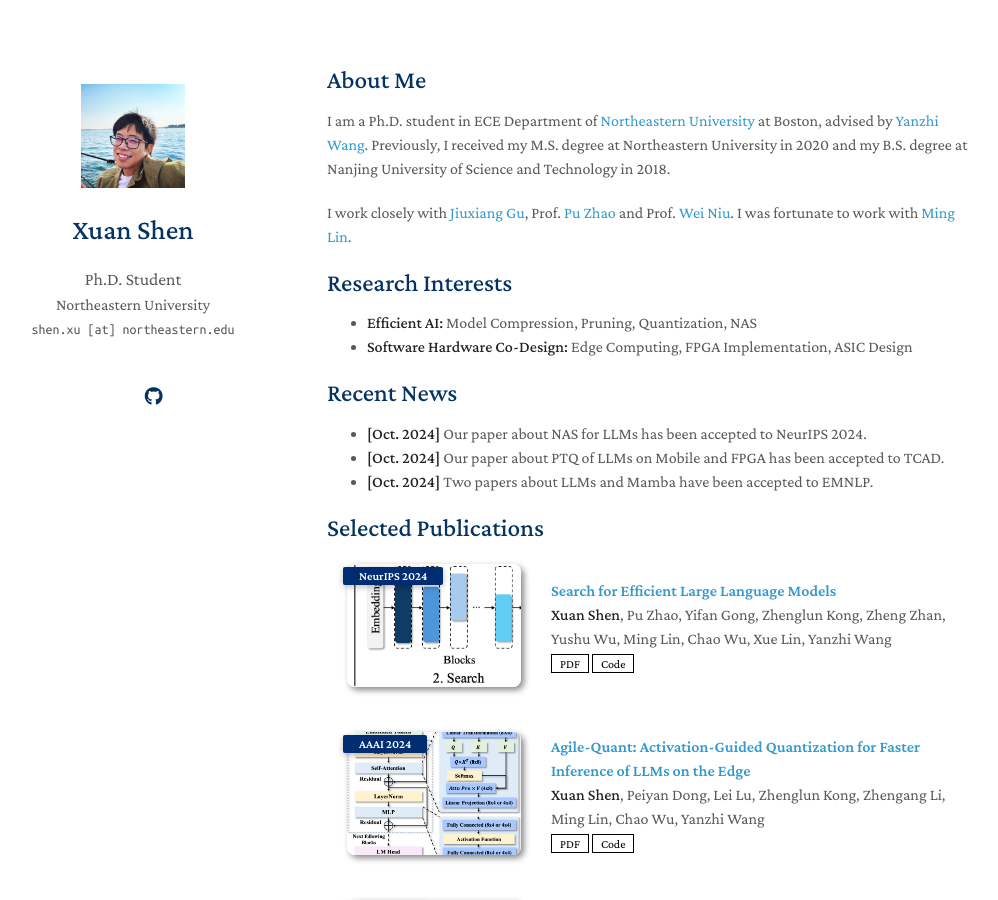
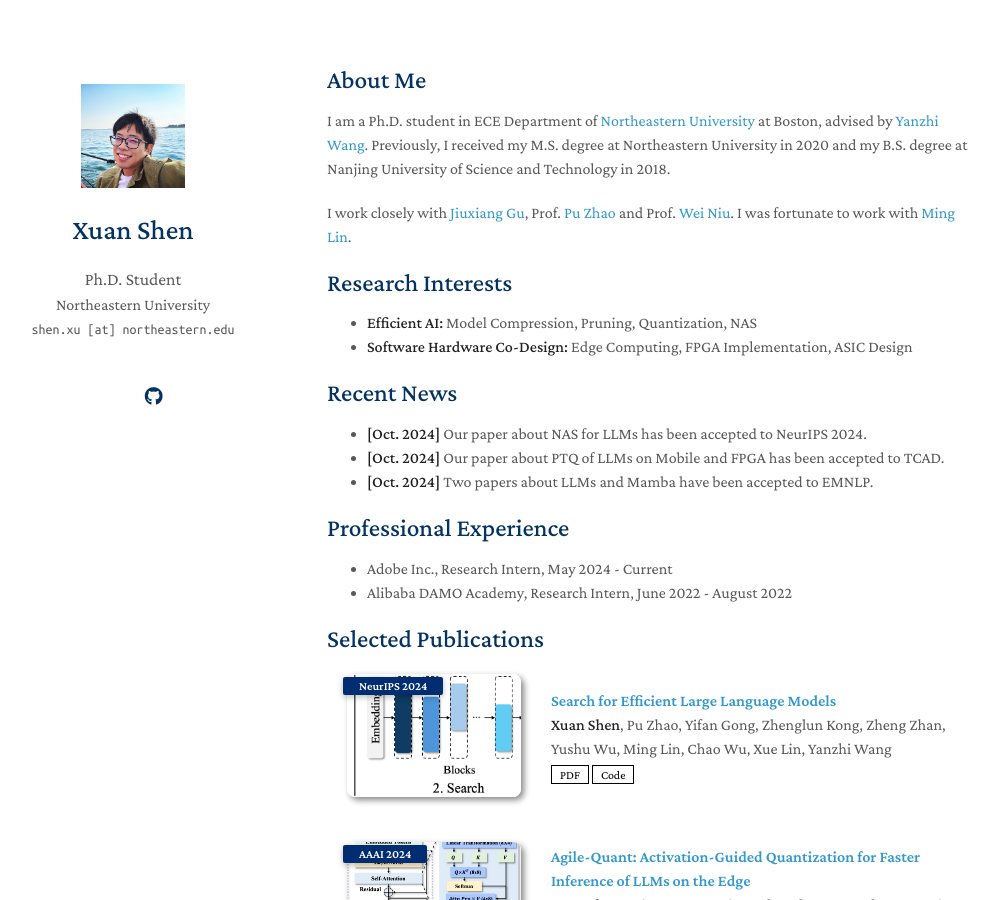
Before and after one commit to shawnricecake/shawnricecake.github.io, a Jekyll site: the page built from index.md, in a window 1280 px wide and 900 px high. Shown: the whole window, without its empty margins (143-1141 px from the left). Built offline with Jekyll 4.4.1, drawn with Linux system fonts in a browser that asks for light colours; a style sheet for code colours, icons or effects is not loaded; our own code applies the rules of GitHub Pages for plain Markdown files.

Commit message:
Update index.md

```diff
--- a/index.md
+++ b/index.md
@@ -20,6 +20,12 @@
 - **[Oct. 2024]** Our paper about PTQ of LLMs on Mobile and FPGA has been accepted to TCAD.
 - **[Oct. 2024]** Two papers about LLMs and Mamba have been accepted to EMNLP.
 
+## Professional Experience
+
+- Adobe Inc., Research Intern, May 2024 - Current
+- Alibaba DAMO Academy, Research Intern, June 2022 - August 2022
+
+
 {% include_relative _includes/publications.md %}
 
 {% include_relative _includes/services.md %}
```
